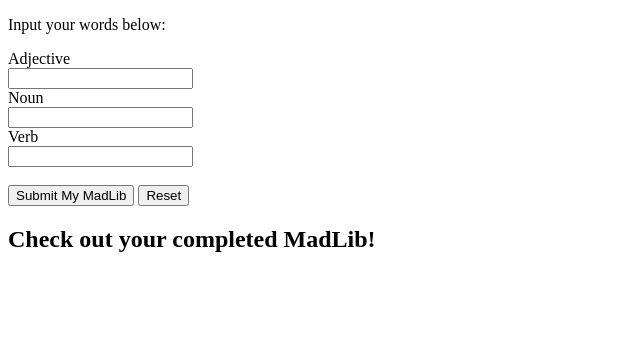
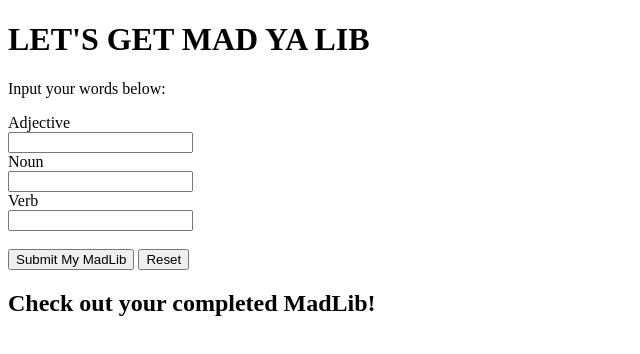
Before and after one commit to rroyle87/MadLibz, a plain HTML site: page index.html in a window 1280 px wide. Shown: the whole page, without its empty margins (0-640 px from the left). Drawn offline with Linux system fonts and the light colour scheme.

Commit message:
added H1

```diff
--- a/index.html
+++ b/index.html
@@ -11,7 +11,7 @@
 
 <body>
     <div id="app"></div>
-
+    <h1>LET'S GET MAD YA LIB</h1>
     <div class="header">
         <p>Input your words below:</p>
     </div>
```
